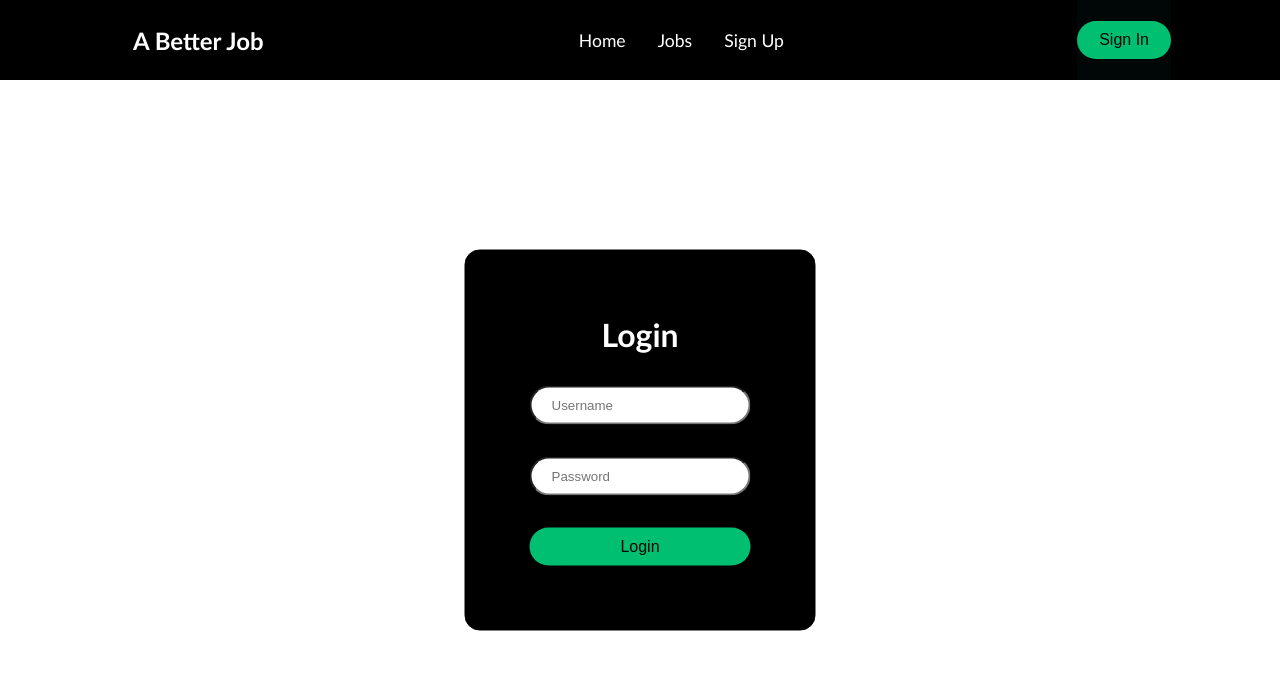
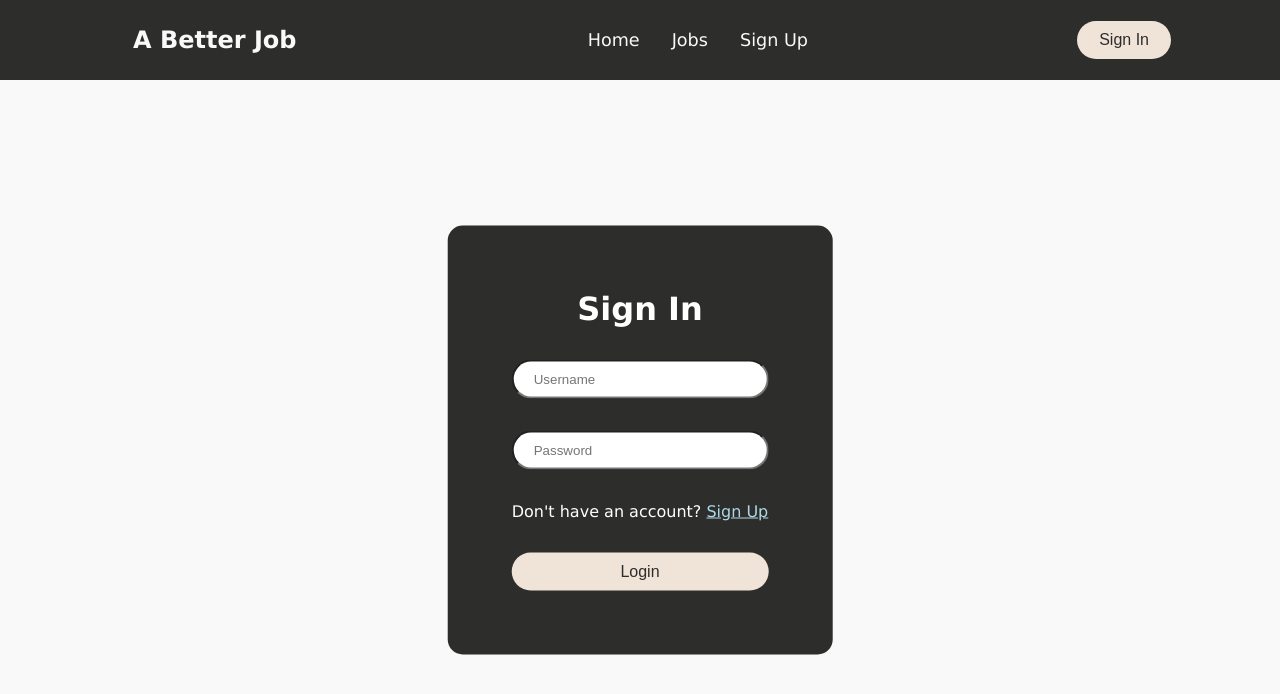
Before and after one commit to ramos07/Jobs-Platform, a React (Create React App) app: page / in a window 1280 px wide. Both pictures are taken after a click on the button "Sign In". Shown: the top 694 px of the page. Built offline with nearby package versions, Linux system fonts and the light colour scheme.

Commit message:
Added filtering option to work and edited color scheme for site

```diff
--- a/package.json
+++ b/package.json
@@ -14,6 +14,7 @@
     "react-redux": "^7.2.2",
     "react-router-dom": "^5.2.0",
     "react-scripts": "4.0.0",
+    "react-select": "^3.1.0",
     "redux": "^4.0.5",
     "redux-devtools-extension": "^2.13.8",
     "redux-thunk": "^2.3.0",
--- a/public/index.html
+++ b/public/index.html
@@ -10,21 +10,11 @@
       content="Web site created using create-react-app"
     />
     <link rel="apple-touch-icon" href="%PUBLIC_URL%/logo192.png" />
-    <!--
-      manifest.json provides metadata used when your web app is installed on a
-      user's mobile device or desktop. See https://developers.google.com/web/fundamentals/web-app-manifest/
-    -->
     <link rel="manifest" href="%PUBLIC_URL%/manifest.json" />
-    <!--
-      Notice the use of %PUBLIC_URL% in the tags above.
-      It will be replaced with the URL of the `public` folder during the build.
-      Only files inside the `public` folder can be referenced from the HTML.
-
-      Unlike "/favicon.ico" or "favicon.ico", "%PUBLIC_URL%/favicon.ico" will
-      work correctly both with client-side routing and a non-root public URL.
-      Learn how to configure a non-root public URL by running `npm run build`.
-    -->
-    <title>React App</title>
+    <!-- Google Fonts -->
+    <link rel="preconnect" href="https://fonts.gstatic.com">
+    <link href="https://fonts.googleapis.com/css2?family=Open+Sans&family=Raleway:wght@500&display=swap" rel="stylesheet">
+    <title>A Better Job</title>
   </head>
   <body>
     <noscript>You need to enable JavaScript to run this app.</noscript>
--- a/src/assets/index.css
+++ b/src/assets/index.css
@@ -1,3 +1,5 @@
+@import url('https://fonts.googleapis.com/css2?family=Open+Sans&family=Raleway:wght@500&display=swap');
+
 * {
     box-sizing: border-box;
     padding: 0;
@@ -5,7 +7,8 @@
 }
 
 body {
-    font-family: 'Gill Sans', 'Gill Sans MT', Calibri, 'Trebuchet MS',
-        sans-serif;
     font-size: 16px;
+    font-family: 'Lucida Sans', 'Lucida Sans Regular', 'Lucida Grande',
+        'Lucida Sans Unicode', Geneva, Verdana, sans-serif;
+    background: rgb(249, 249, 249);
 }
--- a/src/components/Hero/HeroElements.js
+++ b/src/components/Hero/HeroElements.js
@@ -31,11 +31,11 @@ export const HeroBtn = styled.button`
     align-items: center;
     background: transparent;
     border: none;
-    padding: 2rem 0
+    padding: 2rem 0;
 `
 export const HeroBtnLink = styled(Link)`
     border-radius: 50px;
-    background: #01bf71;
+    background: rgb(240, 228, 216);
     white-space: nowrap;
     padding: 10px 22px;
     color: #010606;
@@ -48,7 +48,7 @@ export const HeroBtnLink = styled(Link)`
 
     &:hover {
         transition: all 0.2s ease-in-out;
-        background: #fff;
-        color: #010606;
+        background: rgb(249,249,249);
+        color:  rgb(45, 45, 43);
     }
 `
--- a/src/components/Jobs/JobsComponent.js
+++ b/src/components/Jobs/JobsComponent.js
@@ -48,10 +48,10 @@ export const FilterBtnWrap = styled.div`
 
 export const FilterBtn = styled.button`
     border-radius: 50px;
-    background: #01bf71;
+    background: rgb(45,45,43);
     white-space: nowrap;
     padding: 10px 22px;
-    color: #010606;
+    color: rgb(249,249,249);
     font-size: 16px;
     outline: none;
     border: none;
@@ -64,7 +64,7 @@ export const ResetFilterBtn = styled.button`
     background: #ff7f7f;
     white-space: nowrap;
     padding: 10px 22px;
-    color: #010606;
+    color: rgb(45,45,43);
     font-size: 16px;
     outline: none;
     border: none;
@@ -117,10 +117,10 @@ export const Skill = styled.li`
 
 export const ApplyBtn = styled.button`
     border-radius: 50px;
-    background: #01bf71;
+    background: rgb(45,45,43);
     white-space: nowrap;
     padding: 10px 22px;
-    color: #010606;
+    color: rgb(249,249,249);
     font-size: 16px;
     outline: none;
     border: none;
@@ -130,8 +130,8 @@ export const ApplyBtn = styled.button`
 
     &:hover {
         transition: all 0.2s ease-in-out;
-        background: #fff;
-        color: #010606;
+        background: rgb(240,228,216);
+        color: rgb(45,45,43);
     }
 `
 
@@ -149,7 +149,8 @@ export const ModalContainer = styled.div`
     height: 70%;
     width: 50%;
     transform: translate(-50%, -50%);
-    background: silver;
+    background: rgb(45,45,43);
+    color: rgb(249,249,249);
     display: ${({ isModalOpen }) => (isModalOpen ? 'block' : 'none')};
     z-index: 99;
     border-radius: 15px;
@@ -160,7 +161,7 @@ export const ModalContainer = styled.div`
     }
 `
 export const CloseIcon = styled(FaTimes)`
-    color: black;
+    color: rgb(249,249,249);
     position: absolute;
     top: 5%;
     right: 5%;
@@ -213,6 +214,7 @@ export const ErrorModalContainer = styled.div`
     width: 300px;
     transform: translate(-50%, -50%);
     background: #ff7f7f;
+    text-align: center;
     display: ${({ isErrorModalOpen }) => (isErrorModalOpen ? 'block' : 'none')};
     z-index: 99;
     border-radius: 10px;
@@ -234,7 +236,7 @@ export const ErrorMessage = styled.p`
 `
 export const ErrorBtn = styled.button`
     border-radius: 50px;
-    background: black;
+    background: rgb(45,45,43);
     color: white;
     white-space: nowrap;
     padding: 10px 22px;
--- a/src/components/Login/LoginComponents.js
+++ b/src/components/Login/LoginComponents.js
@@ -1,3 +1,4 @@
+import { Link } from 'react-router-dom'
 import styled from 'styled-components'
 
 export const LoginContainer = styled.div`
@@ -10,14 +11,13 @@ export const LoginFormWrapper = styled.form`
     top: 50%;
     left: 50%;
     transform: translate(-50%, -50%);
-    border: 1px solid black;
     border-radius: 15px;
     padding: 4rem;
     display: flex;
     flex-direction: column;
     row-gap: 2rem;
     text-align: center;
-    background: black;
+    background: rgb(45,45,43);
     color: white;
 
     @media screen and (max-width: 768px){
@@ -36,10 +36,10 @@ export const PasswordInput = styled.input`
 `
 export const LoginButton = styled.button`
     border-radius: 50px;
-    background: #01bf71;
+    background: rgb(240, 228, 216);
     white-space: nowrap;
     padding: 10px 22px;
-    color: #010606;
+    color: rgb(45,45,43);
     font-size: 16px;
     outline: none;
     border: none;
@@ -49,7 +49,11 @@ export const LoginButton = styled.button`
 
     &:hover {
         transition: all 0.2s ease-in-out;
-        background: #fff;
-        color: #010606;
+        background: rgb(249,249,249);
+        color: rgb(45,45,43);
     }
 `
+
+export const SignUpLink = styled(Link)`
+    color: lightblue;
+`
--- a/src/components/Login/index.js
+++ b/src/components/Login/index.js
@@ -1,5 +1,6 @@
 import React, { useState, useEffect } from 'react'
-import { LoginContainer, LoginFormWrapper, UsernameInput,  PasswordInput, LoginButton } from "./LoginComponents";
+import { LoginContainer, LoginFormWrapper, UsernameInput,  PasswordInput, LoginButton, SignUpLink } from "./LoginComponents";
+
 
 import { useDispatch, useSelector } from "react-redux";
 
@@ -19,7 +20,8 @@ const Login = () => {
     const userLogin = useSelector((state) => state.userLogin)
     const { loading, error, userInfo } = userLogin
 
-    const redirect = window.location.search ? window.location.search.split('=')[1] : "/"
+    // const redirect = window.location.search ? window.location.search.split('=')[1] : "/"
+    const redirect = "/jobs"
 
     useEffect(() => {
         if(userInfo){
@@ -38,9 +40,10 @@ const Login = () => {
             { loading && <h2>Loading...</h2>}
             {error && <h2>Error: {error.message}</h2>}
             <LoginFormWrapper onSubmit={submitHandler}>
-                <h1>Login</h1>
+                <h1>Sign In</h1>
                 <UsernameInput type="text" placeholder="Username" value={username} onChange={(e) => setUsername(e.target.value)} required />
                 <PasswordInput type="password" placeholder="Password" value={password} onChange={(e) => setPassword(e.target.value)}  required/>
+                <p>Don't have an account? <SignUpLink color="rgb(249,249,249)" to="/signup">Sign Up</SignUpLink></p>
                 <LoginButton type="submit">Login</LoginButton>
             </LoginFormWrapper>
         </LoginContainer>
--- a/src/components/Register/RegisterComponents.js
+++ b/src/components/Register/RegisterComponents.js
@@ -17,8 +17,8 @@ export const RegisterFormWrapper = styled.form`
     flex-direction: column;
     row-gap: 2rem;
     text-align: center;
-    background: black;
-    color: white;
+    background: rgb(45,45,43);
+    color: rgb(249, 249, 249);
 
     @media screen and (max-width: 768px){
         border: none;
@@ -41,10 +41,10 @@ export const PasswordInput = styled.input`
 `
 export const RegisterButton = styled.button`
     border-radius: 50px;
-    background: #01bf71;
+    background: rgb(240, 228, 216);
     white-space: nowrap;
     padding: 10px 22px;
-    color: #010606;
+    color: rgb(45,45,43);
     font-size: 16px;
     outline: none;
     border: none;
@@ -54,7 +54,7 @@ export const RegisterButton = styled.button`
 
     &:hover {
         transition: all 0.2s ease-in-out;
-        background: #fff;
+        background: rgb(249, 249, 249);
         color: #010606;
     }
 `
--- a/src/components/common/Navbar/NavbarElements.js
+++ b/src/components/common/Navbar/NavbarElements.js
@@ -2,7 +2,7 @@ import styled from 'styled-components'
 import { Link as LinkR } from "react-router-dom";
 
 export const Nav = styled.nav`
-    background: #000;
+    background: rgb(45,45,43);
     height: 80px;
     margin-top: --80px;
     display: flex;
@@ -30,7 +30,7 @@ export const NavbarContainer = styled.div`
 `
 
 export const NavLogo = styled(LinkR)`
-    color: #fff;
+    color: rgb(249, 249, 249);
     justify-self: flex-start;
     cursor: pointer;
     font-size: 1.5rem;
@@ -73,7 +73,7 @@ export const NavItem = styled.li`
 `
 
 export const NavLinks = styled(LinkR)`
-    color: #fff;
+    color: rgb(249, 249, 249);
     display: flex;
     align-items: center;
     text-decoration: none;
@@ -89,7 +89,7 @@ export const NavLinks = styled(LinkR)`
 export const NavBtn = styled.button`
     display: flex;
     align-items: center;
-    background: #010606;
+    background: inherit;
     border: none;
 
     @media screen and (max-width: 786px){
@@ -100,10 +100,10 @@ export const NavBtn = styled.button`
 
 export const NavBtnLink = styled(LinkR)`
     border-radius: 50px;
-    background: #01bf71;
+    background: rgb(240, 228, 216);
     white-space: nowrap;
     padding: 10px 22px;
-    color: #010606;
+    color:  rgb(45, 45, 43);
     font-size: 16px;
     outline: none;
     border: none;
@@ -113,7 +113,7 @@ export const NavBtnLink = styled(LinkR)`
 
     &:hover {
         transition: all 0.2s ease-in-out;
-        background: #fff;
+        background: rgb(249, 249, 249);
         color: #010606;
     }
 `
```
Also changed, not shown: src/components/Jobs/index.js (+58 -18 lines), 1 other file (tests, documents, lock files or other folders).
